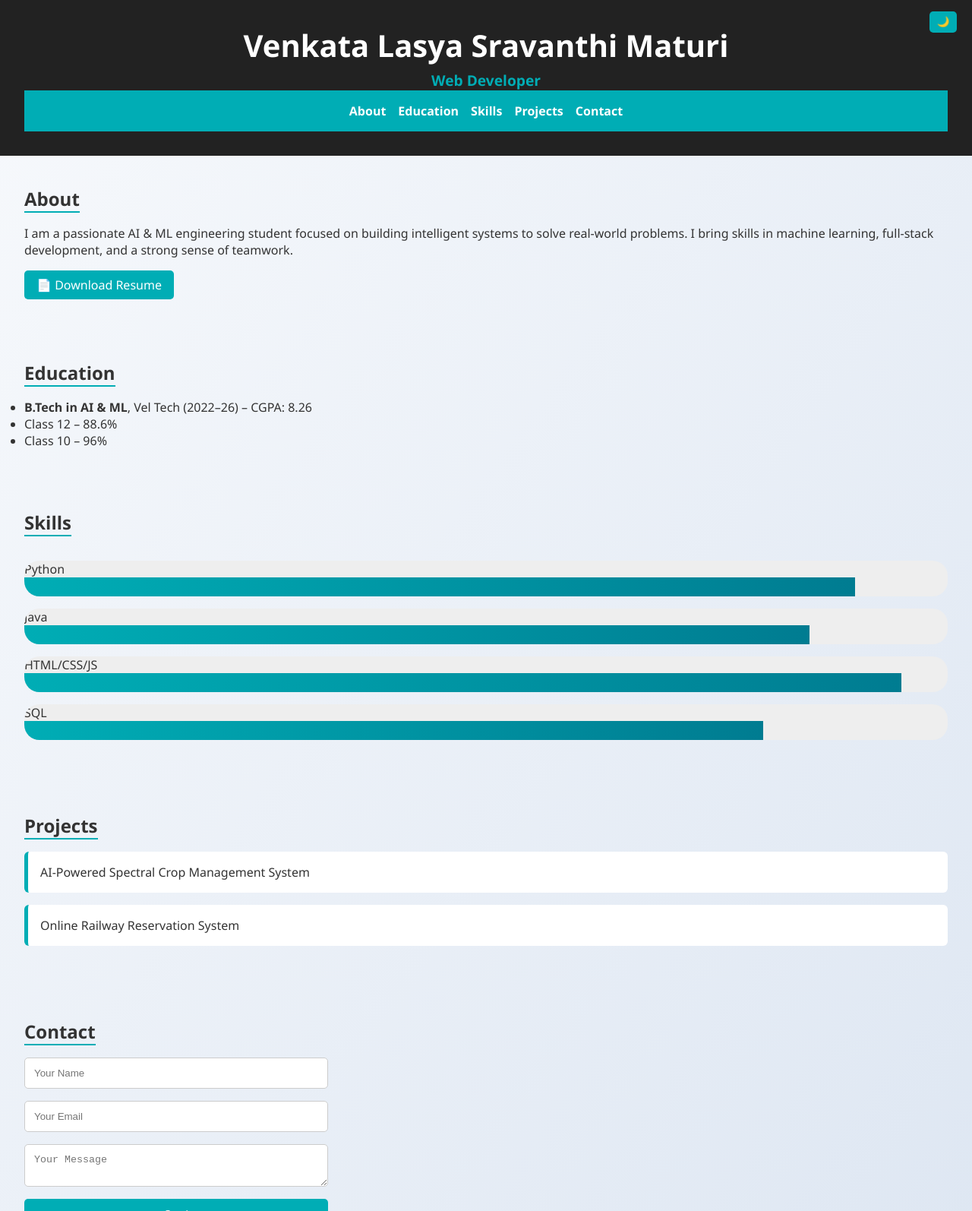
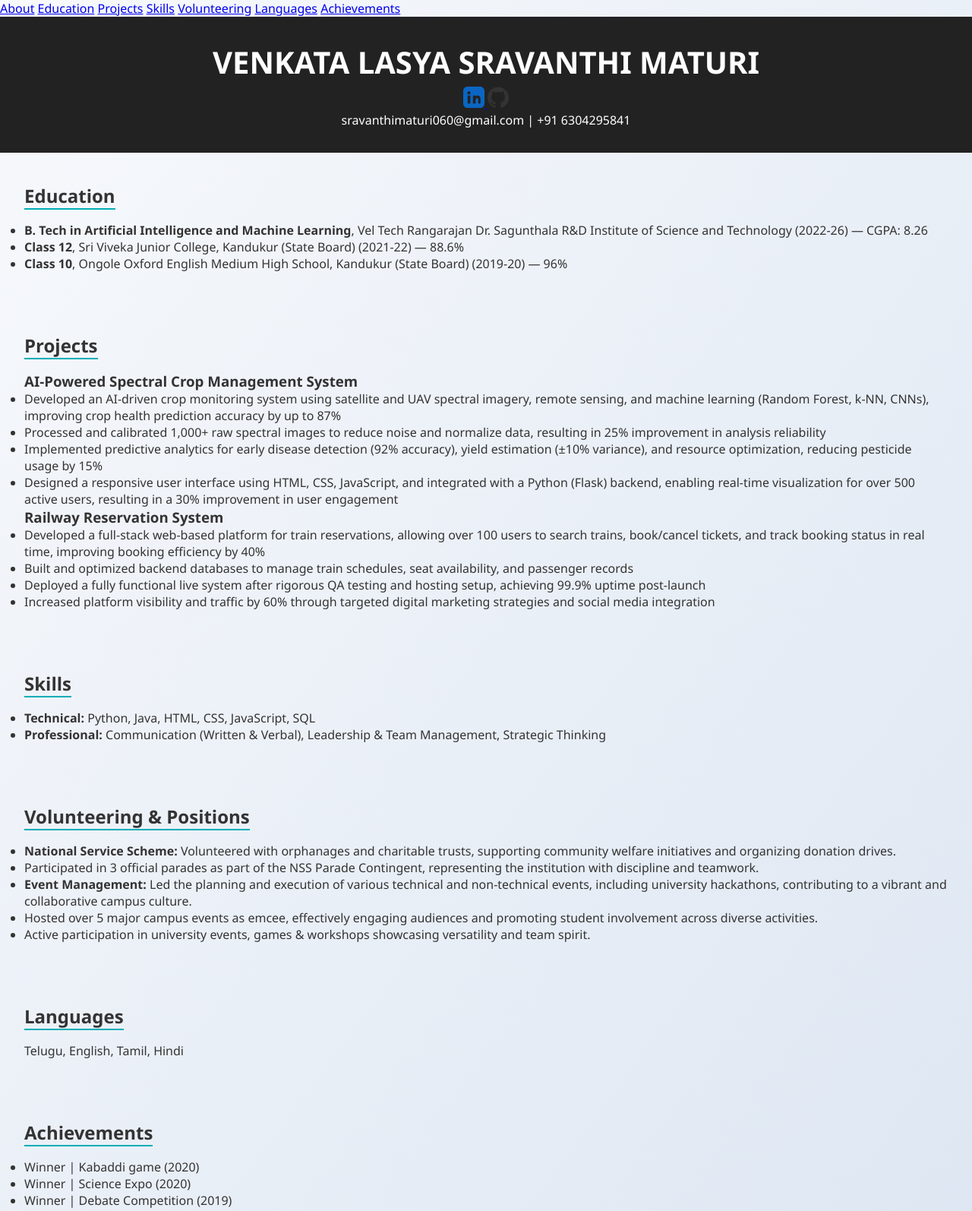
Before and after one commit to LasyaSravanthi06/portfolio, a plain HTML site: page index.html in a window 1280 px wide. Shown: the top 1594 px of the page at 76% size. Drawn offline with nearby package versions, Linux system fonts and the light colour scheme.

Commit message:
index.html

```diff
--- a/index.html
+++ b/index.html
@@ -2,78 +2,120 @@
 <html lang="en">
 <head>
   <meta charset="UTF-8" />
-  <meta name="viewport" content="width=device-width, initial-scale=1.0" />
-  <title>Sravanthi Maturi | Portfolio</title>
+  <meta name="viewport" content="width=device-width, initial-scale=1" />
+  <title>VENKATA LASYA SRAVANTHI MATURI - Resume</title>
+  <link
+    href="https://cdnjs.cloudflare.com/ajax/libs/animate.css/4.1.1/animate.min.css"
+    rel="stylesheet"
+  />
   <link rel="stylesheet" href="styles.css" />
 </head>
 <body>
-  <header>
-    <button id="darkModeToggle">🌙</button>
-    <h1>Venkata Lasya Sravanthi Maturi</h1>
-    <p><span></span></p>
+  <!-- Particle background container -->
+  <div id="particles-js"></div>
+
   <nav>
-      <ul>
-        <li><a href="#about">About</a></li>
-        <li><a href="#education">Education</a></li>
-        <li><a href="#skills">Skills</a></li>
-        <li><a href="#projects">Projects</a></li>
-        <li><a href="#contact">Contact</a></li>
-      </ul>
+    <a href="#about">About</a>
+    <a href="#education">Education</a>
+    <a href="#projects">Projects</a>
+    <a href="#skills">Skills</a>
+    <a href="#volunteering">Volunteering</a>
+    <a href="#languages">Languages</a>
+    <a href="#achievements">Achievements</a>
   </nav>
+
+  <header class="section parallax" id="about">
+    <h1>VENKATA LASYA SRAVANTHI MATURI</h1>
+    <div class="typed-subtitle">
+      <span id="typed"></span>
+    </div>
+    <div class="social-logos">
+      <a href="https://linkedin.com/in/yourprofile" target="_blank" aria-label="LinkedIn" class="social-link" rel="noopener">
+        <svg xmlns="http://www.w3.org/2000/svg" width="28" height="28" fill="#0A66C2" viewBox="0 0 24 24">
+          <path d="M19 0h-14c-2.76 0-5 2.24-5 5v14c0 2.76 2.24 5 5 5h14c2.76 0 5-2.24 5-5v-14c0-2.76-2.24-5-5-5zm-11 19h-3v-9h3v9zm-1.5-10.25c-.97 0-1.75-.79-1.75-1.75s.78-1.75 1.75-1.75 1.75.79 1.75 1.75-.78 1.75-1.75 1.75zm13.5 10.25h-3v-4.5c0-1.07-.9-1.5-1.25-1.5s-1.75.43-1.75 1.5v4.5h-3v-9h3v1.2c.5-.9 1.4-1.2 2.25-1.2 1.63 0 3.25 1.25 3.25 3.75v5.25z"/>
+        </svg>
+      </a>
+      <a href="https://github.com/yourusername" target="_blank" aria-label="GitHub" class="social-link" rel="noopener">
+        <svg xmlns="http://www.w3.org/2000/svg" width="28" height="28" fill="#333" viewBox="0 0 24 24">
+          <path d="M12 .5c-6.627 0-12 5.373-12 12 0 5.302 3.438 9.8 8.207 11.387.6.113.82-.26.82-.577v-2.234c-3.338.726-4.033-1.416-4.033-1.416-.546-1.387-1.333-1.756-1.333-1.756-1.089-.745.083-.729.083-.729 1.204.084 1.837 1.238 1.837 1.238 1.07 1.834 2.807 1.304 3.492.997.108-.775.418-1.305.76-1.605-2.665-.304-5.467-1.335-5.467-5.933 0-1.31.467-2.38 1.236-3.22-.124-.303-.536-1.527.117-3.176 0 0 1.008-.322 3.3 1.23a11.495 11.495 0 013.003-.403c1.018.005 2.045.138 3.003.403 2.29-1.552 3.296-1.23 3.296-1.23.655 1.65.243 2.873.12 3.176.77.84 1.235 1.91 1.235 3.22 0 4.61-2.807 5.625-5.48 5.922.43.37.814 1.096.814 2.21v3.28c0 .32.218.694.825.575 4.765-1.59 8.2-6.088 8.2-11.39 0-6.627-5.373-12-12-12z"/>
+        </svg>
+      </a>
+    </div>
+    <p class="contact-email">sravanthimaturi060@gmail.com | +91 6304295841</p>
   </header>
 
-  <section id="about">
-    <h2>About</h2>
-    <p>I am a passionate AI & ML engineering student focused on building intelligent systems to solve real-world problems. I bring skills in machine learning, full-stack development, and a strong sense of teamwork.</p>
-    <a href="M.V.L.Sravanthiresume.pdf" class="btn" download>📄 Download Resume</a>
-  </section>
-
-  <section id="education">
+  <main>
+    <section id="education" class="section parallax">
       <h2>Education</h2>
       <ul>
-      <li><strong>B.Tech in AI & ML</strong>, Vel Tech (2022–26) – CGPA: 8.26</li>
-      <li>Class 12 – 88.6%</li>
-      <li>Class 10 – 96%</li>
+        <li><strong>B. Tech in Artificial Intelligence and Machine Learning</strong>, Vel Tech Rangarajan Dr. Sagunthala R&D Institute of Science and Technology (2022-26) — CGPA: 8.26</li>
+        <li><strong>Class 12</strong>, Sri Viveka Junior College, Kandukur (State Board) (2021-22) — 88.6%</li>
+        <li><strong>Class 10</strong>, Ongole Oxford English Medium High School, Kandukur (State Board) (2019-20) — 96%</li>
       </ul>
     </section>
 
-  <section id="skills">
-    <h2>Skills</h2>
-    <div class="skill-bar">Python<div class="bar" data-skill="90%"></div></div>
-    <div class="skill-bar">Java<div class="bar" data-skill="85%"></div></div>
-    <div class="skill-bar">HTML/CSS/JS<div class="bar" data-skill="95%"></div></div>
-    <div class="skill-bar">SQL<div class="bar" data-skill="80%"></div></div>
+    <section id="projects" class="section parallax">
+      <h2>Projects</h2>
+      <article>
+        <h3>AI-Powered Spectral Crop Management System</h3>
+        <ul>
+          <li>Developed an AI-driven crop monitoring system using satellite and UAV spectral imagery, remote sensing, and machine learning (Random Forest, k-NN, CNNs), improving crop health prediction accuracy by up to 87%</li>
+          <li>Processed and calibrated 1,000+ raw spectral images to reduce noise and normalize data, resulting in 25% improvement in analysis reliability</li>
+          <li>Implemented predictive analytics for early disease detection (92% accuracy), yield estimation (±10% variance), and resource optimization, reducing pesticide usage by 15%</li>
+          <li>Designed a responsive user interface using HTML, CSS, JavaScript, and integrated with a Python (Flask) backend, enabling real-time visualization for over 500 active users, resulting in a 30% improvement in user engagement</li>
+        </ul>
+      </article>
+      <article>
+        <h3>Railway Reservation System</h3>
+        <ul>
+          <li>Developed a full-stack web-based platform for train reservations, allowing over 100 users to search trains, book/cancel tickets, and track booking status in real time, improving booking efficiency by 40%</li>
+          <li>Built and optimized backend databases to manage train schedules, seat availability, and passenger records</li>
+          <li>Deployed a fully functional live system after rigorous QA testing and hosting setup, achieving 99.9% uptime post-launch</li>
+          <li>Increased platform visibility and traffic by 60% through targeted digital marketing strategies and social media integration</li>
+        </ul>
+      </article>
     </section>
 
-  <section id="projects">
-    <h2>Projects</h2>
-    <div class="project">AI-Powered Spectral Crop Management System</div>
-    <div class="project">Online Railway Reservation System</div>
+    <section id="skills" class="section parallax">
+      <h2>Skills</h2>
+      <ul>
+        <li><strong>Technical:</strong> Python, Java, HTML, CSS, JavaScript, SQL</li>
+        <li><strong>Professional:</strong> Communication (Written & Verbal), Leadership & Team Management, Strategic Thinking</li>
+      </ul>
     </section>
 
-  <section id="contact">
-    <h2>Contact</h2>
-    <form id="contactForm">
-      <input type="text" name="name" placeholder="Your Name" required />
-      <input type="email" name="email" placeholder="Your Email" required />
-      <textarea name="message" placeholder="Your Message" required></textarea>
-      <button type="submit">Send</button>
-    </form>
-    <p>Email: <a href="mailto:sravanthimaturi060@gmail.com">sravanthimaturi060@gmail.com</a> | Phone: +91 6304295841</p>
-    <p><a href="https://www.linkedin.com/in/sravanthi-maturi-9b1a51333/">LinkedIn</a> |
-       <a href="https://github.com/LasyaSravanthi06">GitHub</a></p>
+    <section id="volunteering" class="section parallax">
+      <h2>Volunteering & Positions</h2>
+      <ul>
+        <li><strong>National Service Scheme:</strong> Volunteered with orphanages and charitable trusts, supporting community welfare initiatives and organizing donation drives.</li>
+        <li>Participated in 3 official parades as part of the NSS Parade Contingent, representing the institution with discipline and teamwork.</li>
+        <li><strong>Event Management:</strong> Led the planning and execution of various technical and non-technical events, including university hackathons, contributing to a vibrant and collaborative campus culture.</li>
+        <li>Hosted over 5 major campus events as emcee, effectively engaging audiences and promoting student involvement across diverse activities.</li>
+        <li>Active participation in university events, games & workshops showcasing versatility and team spirit.</li>
+      </ul>
     </section>
 
+    <section id="languages" class="section parallax">
+      <h2>Languages</h2>
+      <p>Telugu, English, Tamil, Hindi</p>
+    </section>
+
+    <section id="achievements" class="section parallax">
+      <h2>Achievements</h2>
+      <ul>
+        <li>Winner | Kabaddi game (2020)</li>
+        <li>Winner | Science Expo (2020)</li>
+        <li>Winner | Debate Competition (2019)</li>
+      </ul>
+    </section>
+  </main>
+
   <footer>
-    <p>© 2025 Sravanthi Maturi</p>
+    <p>© 2025 VENKATA LASYA SRAVANTHI MATURI. All rights reserved.</p>
   </footer>
 
-  <!-- Modal for project details -->
-  <div id="modal" class="modal">
-    <span id="modalClose" class="modal-close">✖</span>
-    <p id="modalContent"></p>
-  </div>
-
-  <script src="main.js"></script>
+  <script src="https://cdn.jsdelivr.net/npm/typed.js@2.0.12"></script>
+  <script src="https://cdn.jsdelivr.net/npm/particles.js@2.0.0/particles.min.js"></script>
+  <script src="scripts.js"></script>
 </body>
 </html>
```
Lines whose indentation alone changed are shown as unchanged.
